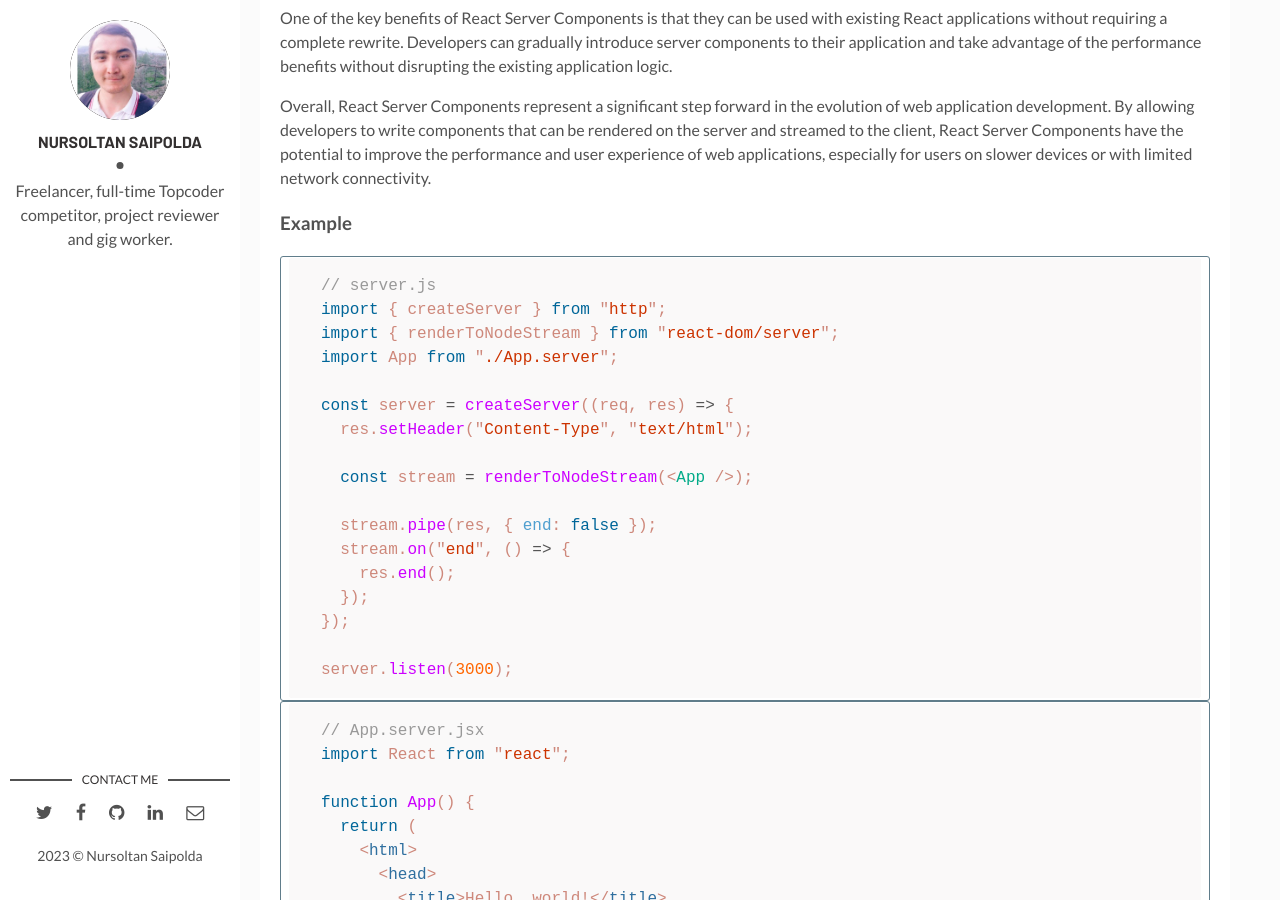
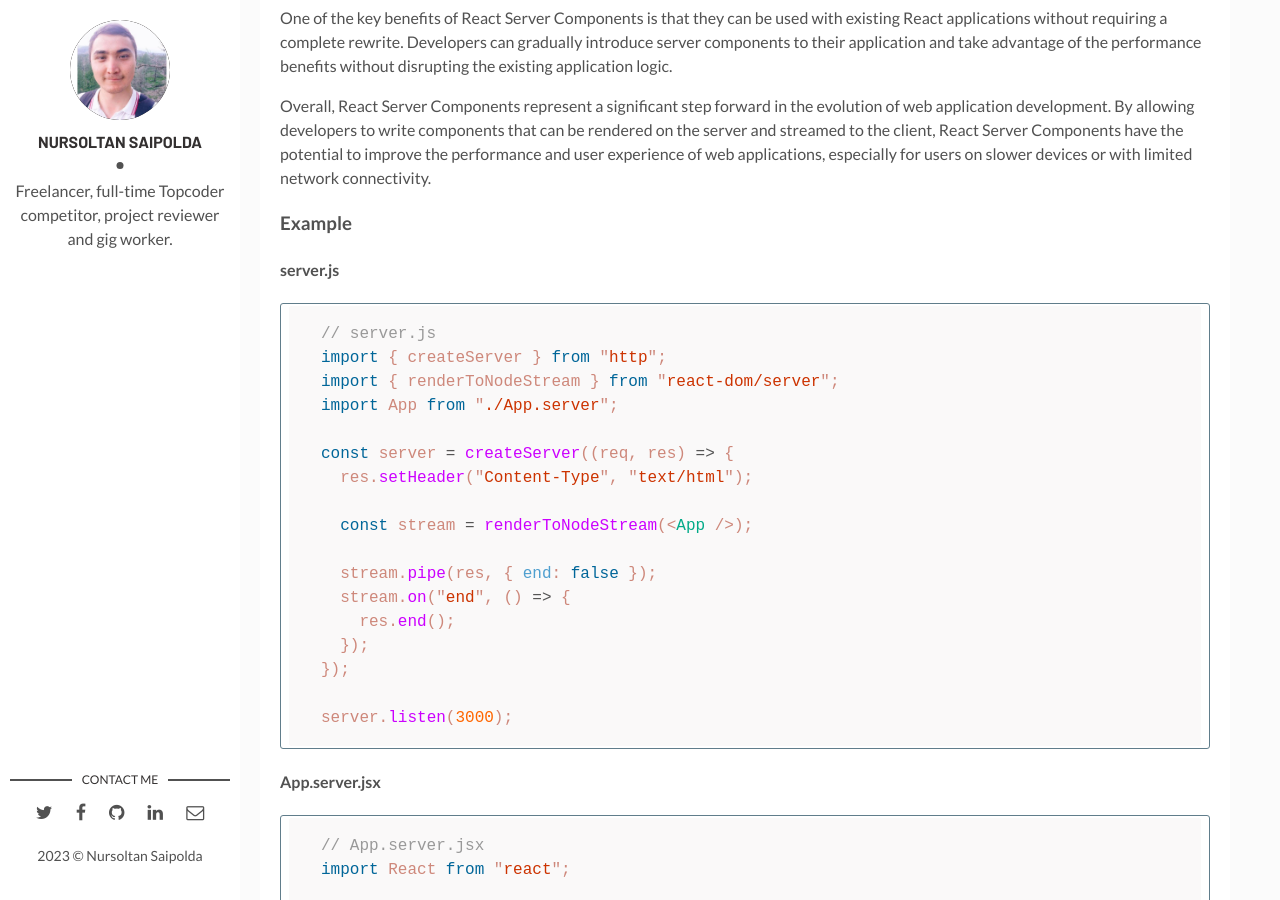
Before and after one commit to nursoltan-s/nursoltan.github.io, a Jekyll site: the page built from _posts/2023-03-11-what-is-react-server-components.markdown, in a window 1280 px wide and 900 px high, scrolled down 1079 px. Built offline with Jekyll 4.4.1, drawn with Linux system fonts in a browser that asks for light colours; comment, search, counter and statistics services are not loaded.

Commit message:
fix code snippet bug

````diff
--- a/_posts/2023-03-11-what-is-react-server-components.markdown
+++ b/_posts/2023-03-11-what-is-react-server-components.markdown
@@ -24,6 +24,8 @@ Overall, React Server Components represent a significant step forward in the evo
 
 ### Example
 
+#### server.js
+
 ```jsx
 // server.js
 import { createServer } from "http";
@@ -43,6 +45,8 @@ const server = createServer((req, res) => {
 
 server.listen(3000);
 ```
+
+#### App.server.jsx
 
 ```jsx
 // App.server.jsx
````
